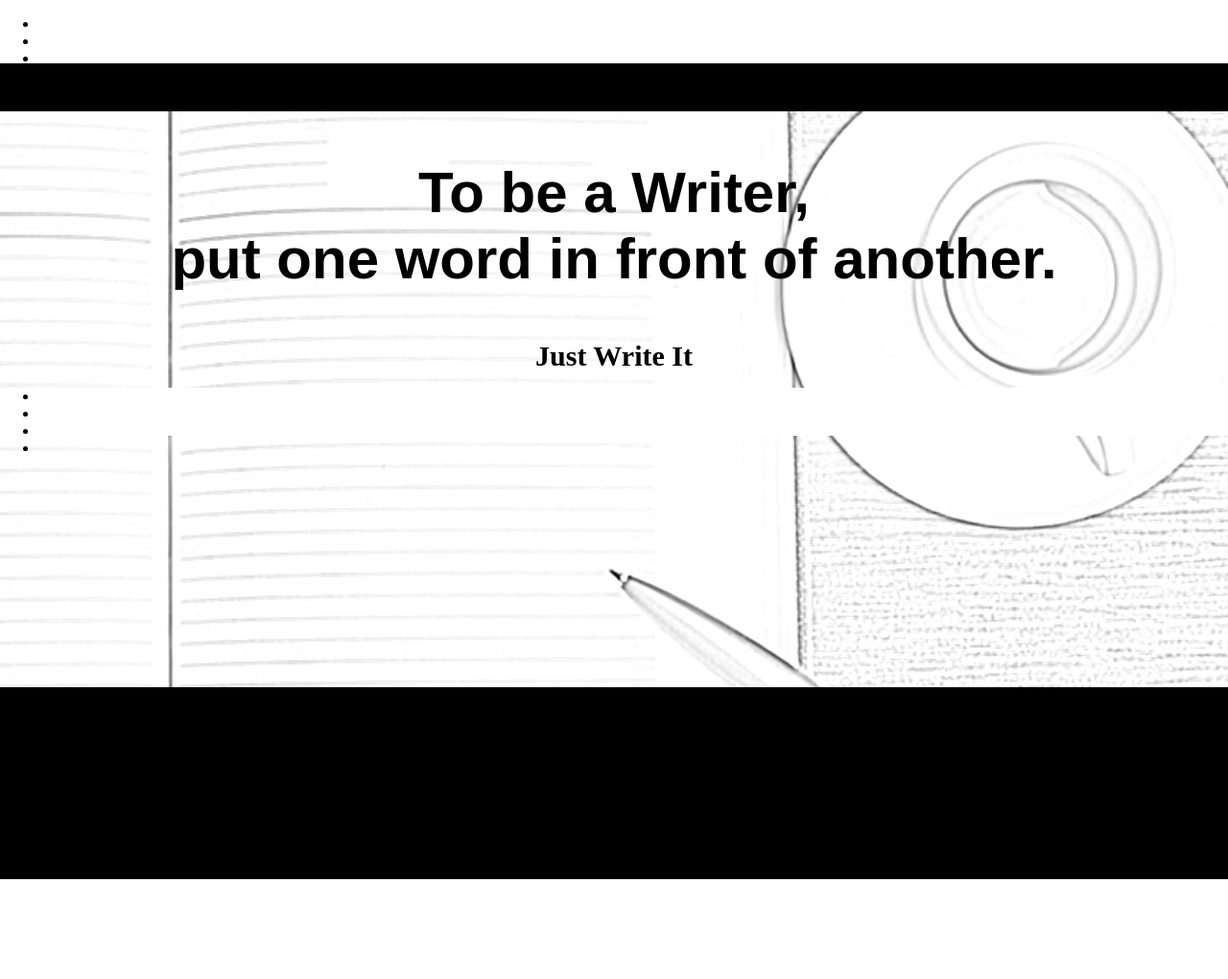
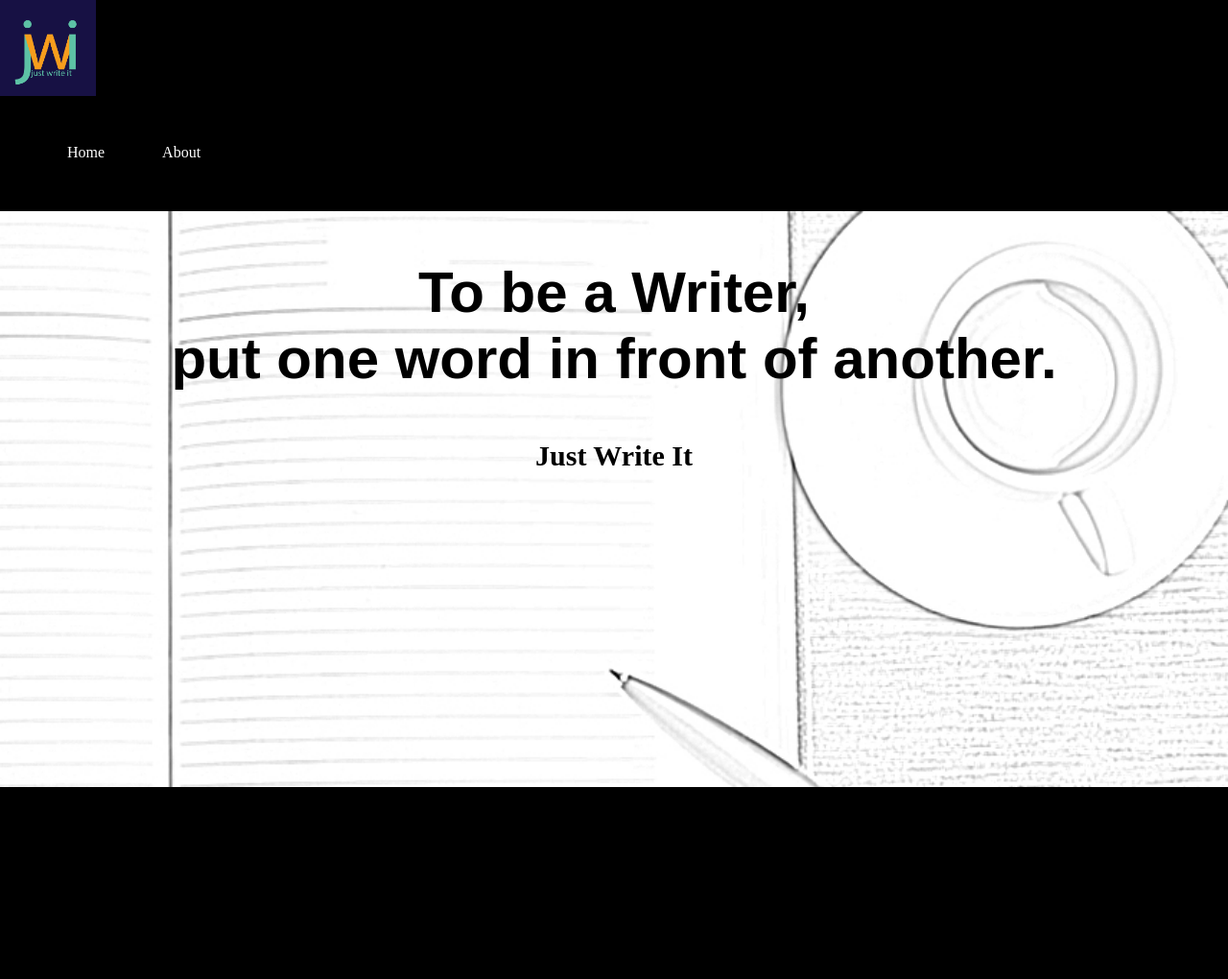
Before and after one commit to skylerdegrote/just_write_it, a PHP site: page / in a window 1280 px wide. Shown: the whole page at 96% size. Before the commit the page ends 916 px from the top, so only its background shows below. Run offline with PHP 8.4, Linux system fonts and the light colour scheme.

Commit message:
added logo, styles and dependencies

```diff
--- a/includes/header.php
+++ b/includes/header.php
@@ -1,16 +1,8 @@
 
-
-<!doctype html>
-<html>
-<head>
-    <link rel="stylesheet" href="/styles/header.css">
-</head>
-<body>
     <header>
+        <img src="/images/logo/logo_square.png" height="100px">
         <?php
         include ('navigation.php');
         ?>
 
     </header>
-</body>
-</html>
--- a/includes/navigation.php
+++ b/includes/navigation.php
@@ -11,8 +11,8 @@
 <body>
 <nav>
     <ul>
-        <li></li>
-        <li></li>
+        <li>Home</li>
+        <li>About</li>
         <li></li>
         <li></li>
     </ul>
--- a/index.php
+++ b/index.php
@@ -13,14 +13,13 @@ $pageTitle = "Just Write It";
     <link rel="stylesheet" href="styles/home.css">
 </head>
 <body>
-    <header><?php include ('includes/header.php') ?></header>
+    <?php include ('includes/header.php') ?>
 
     <main>
         <h1>To be a Writer, <br>put one word in front of another.</h1>
         <h3>Just Write It</h3>
-        <?php include ('includes/navigation.php') ?>
+
     </main>
-
-    <footer><?php include ('includes/footer.php') ?></footer>
+    <?php include('includes/footer.php') ?>
 </body>
 </html>
--- a/package.json
+++ b/package.json
@@ -15,5 +15,9 @@
   "bugs": {
     "url": "https://github.com/skylerdegrote/just_write_it/issues"
   },
-  "homepage": "https://github.com/skylerdegrote/just_write_it#readme"
+  "homepage": "https://github.com/skylerdegrote/just_write_it#readme",
+  "dependencies": {
+    "bootstrap": "^3.3.7"
+  },
+  "devDependencies": {}
 }
--- a/styles/general.css
+++ b/styles/general.css
@@ -1,6 +1,7 @@
 body {
     margin:0;
     padding:0;
+    background-color:black;
 }
 main {
     min-height: 600px;
--- a/styles/navigation.css
+++ b/styles/navigation.css
@@ -1,19 +1,14 @@
-/*.centered {*/
-    /*margin: auto;*/
-    /*width: 430px;*/
-/*}*/
-/*.circleNav {*/
-    /*height: 100px;*/
-    /*width: 100px;*/
-    /*background-color: black;*/
-    /*float: left;*/
-    /*margin: 10px;*/
-    /*color: white;*/
-    /*padding: 10px;*/
-    /*text-align: center;*/
-/*}*/
 
 nav {
-    background-color: white;
-    height: 50px;
+    background-color: black;
+    height: 100px;
+    color: #fff;
+    margin:0;
+    padding:0;
 }
+
+nav li {
+    list-style: none;
+    float: left;
+    margin: 30px;
+}
```
Also changed, not shown: images/logo/logo_horizontal.png (added), images/logo/logo_square.png (added), images/logo/logo_vertical.png (added).
